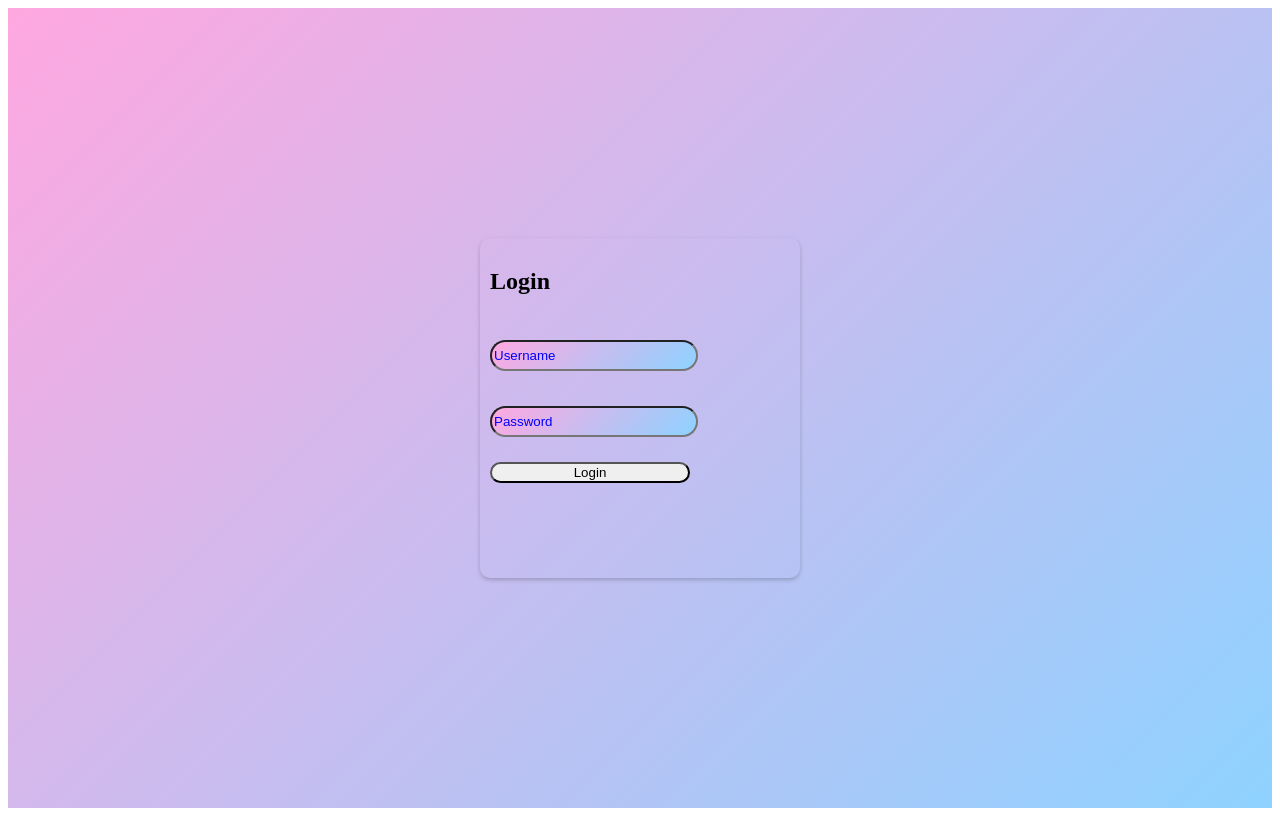
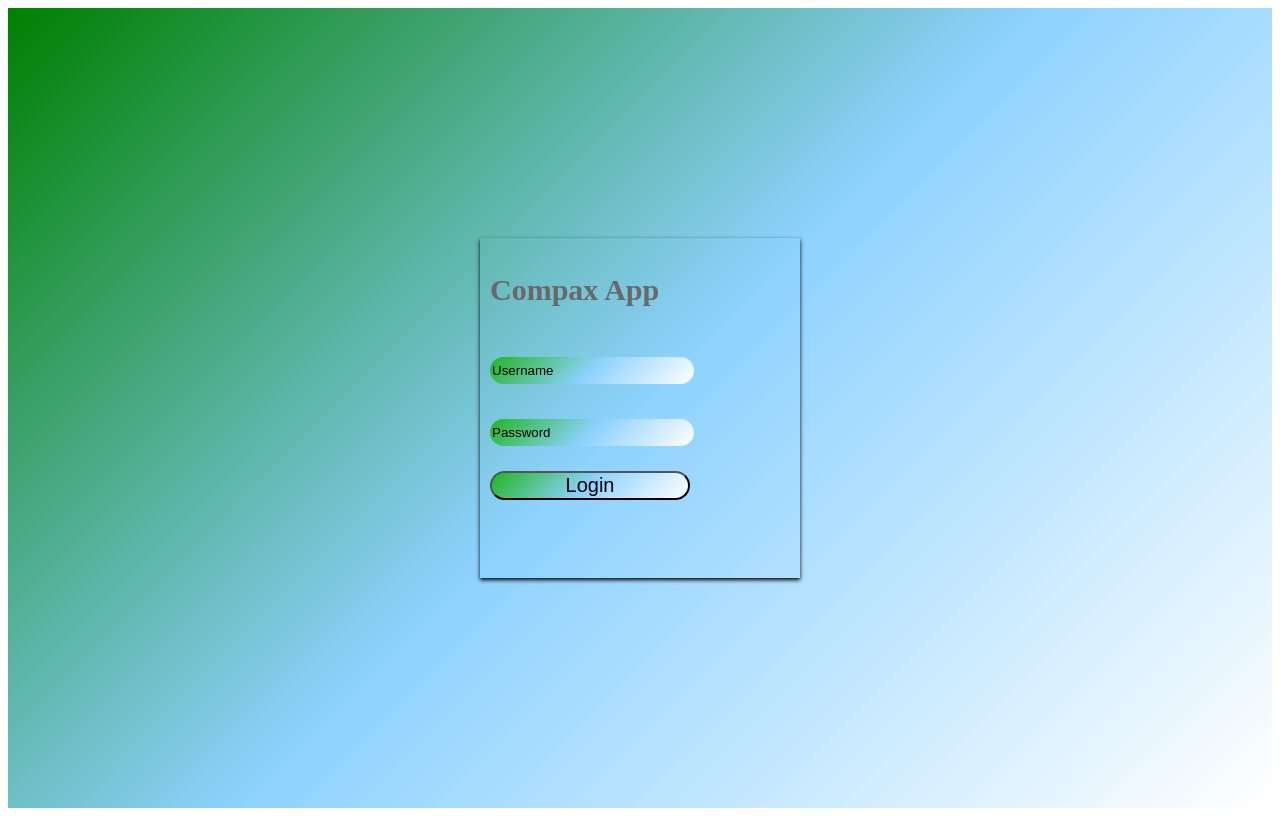
Before and after one commit to jasper-tech/JSX, a React (Create React App) app in the folder compax/: page / in a window 1280 px wide. Built offline with nearby package versions, Linux system fonts and the light colour scheme.

Commit message:
done for today

```diff
--- a/compax/src/App.css
+++ b/compax/src/App.css
@@ -3,7 +3,7 @@
   justify-content: center;
   align-items: center;
   height: 100vh;
-  background: linear-gradient(135deg, #FFA8E0, #8ED2FF);
+  background: linear-gradient(135deg, green, #8ED2FF, white);
 
 }
 
@@ -11,19 +11,20 @@
   height: 320px;
   width: 300px;
   padding: 10px;
-  border-radius: 10px;
-  box-shadow: 0 2px 4px rgba(0, 0, 0, 0.2);
+  border-radius: none;
+  box-shadow: 0 2px 4px black;
 
 }
 
 /* Additional styling for inputs and button */
 input {
   margin-bottom: 10px;
-  background: linear-gradient(135deg, #FFA8E0, #8ED2FF);
+  background: linear-gradient(135deg,rgb(33, 182, 33), #8ED2FF, white);
   border-radius: 50px;
   width: 200px;
   height: 25px;
   margin-top: 25px;
+  border: none;
 
 
 
@@ -31,13 +32,26 @@ input {
 }
 
 ::placeholder{
-  color: blue;
+  color: black;
 
 }
  button{
   border-radius: 50px;
   width: 200px;
   margin-top: 15px;
-  ;
+  font-size: 20px;
+  background: linear-gradient(135deg, rgb(33, 182, 33), #8ED2FF, white);
 
  }
+ button:hover{
+  color: green;
+  box-shadow: -6px -6px 12px #05b94a,
+  6px 6px 12px #0bd157
+}
+
+ h2{
+  font-weight: 700;
+  font-size: 30px;
+  color:dimgrey;
+
+ }
--- a/compax/src/App.js
+++ b/compax/src/App.js
@@ -6,7 +6,7 @@ import  useEffect from "react";
   return (
     <div className="login-container">
       <div className="login-card">
-        <h2>Login</h2>
+        <h2>Compax App</h2>
         <form>
           <input type="text" placeholder="Username" />
           <input type="password" placeholder="Password" />
@@ -17,20 +17,4 @@ import  useEffect from "react";
   );
 };
 
-
-
-
-
-
-
-
-
-
-
-
-
-
-
-
-
 export default Login;
```
